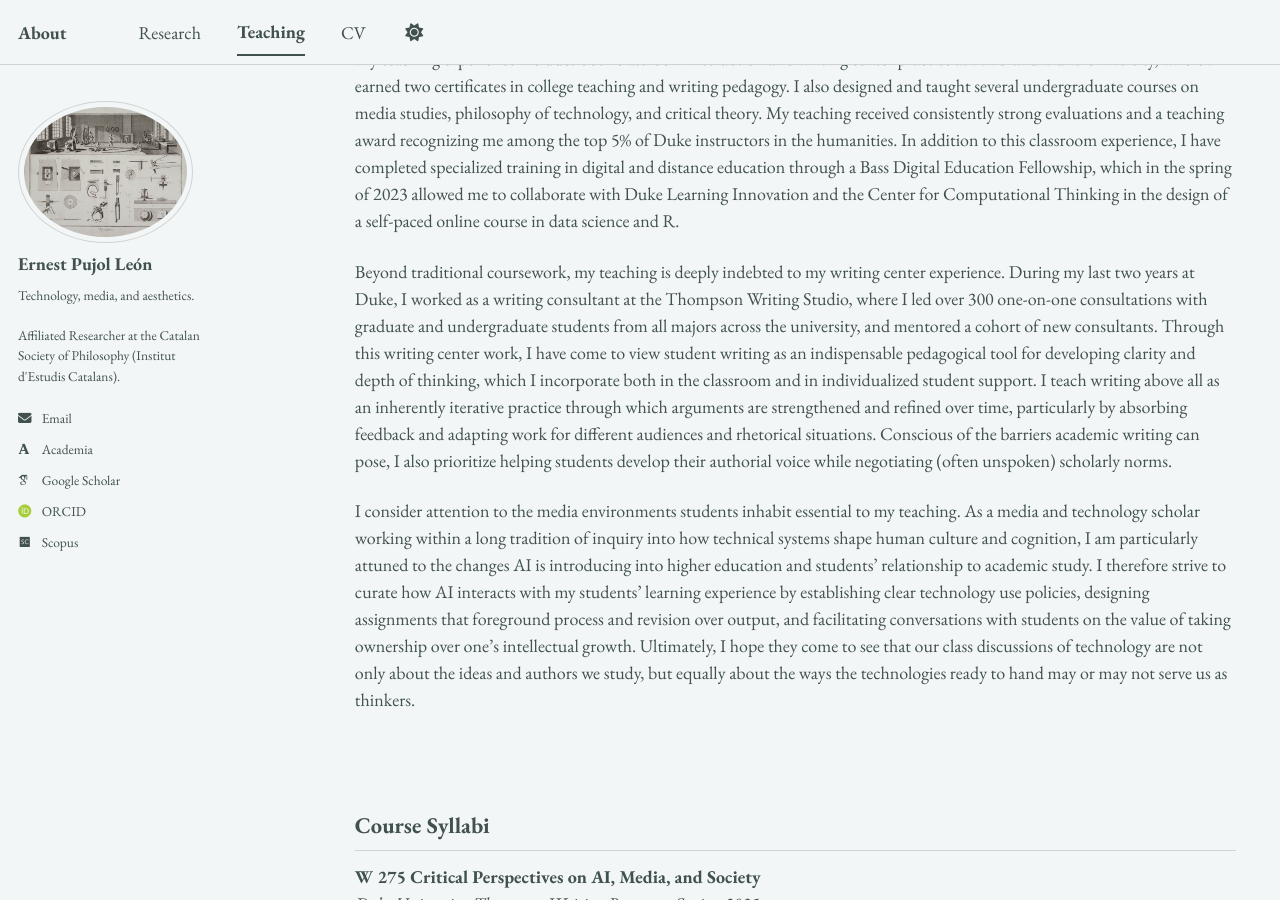
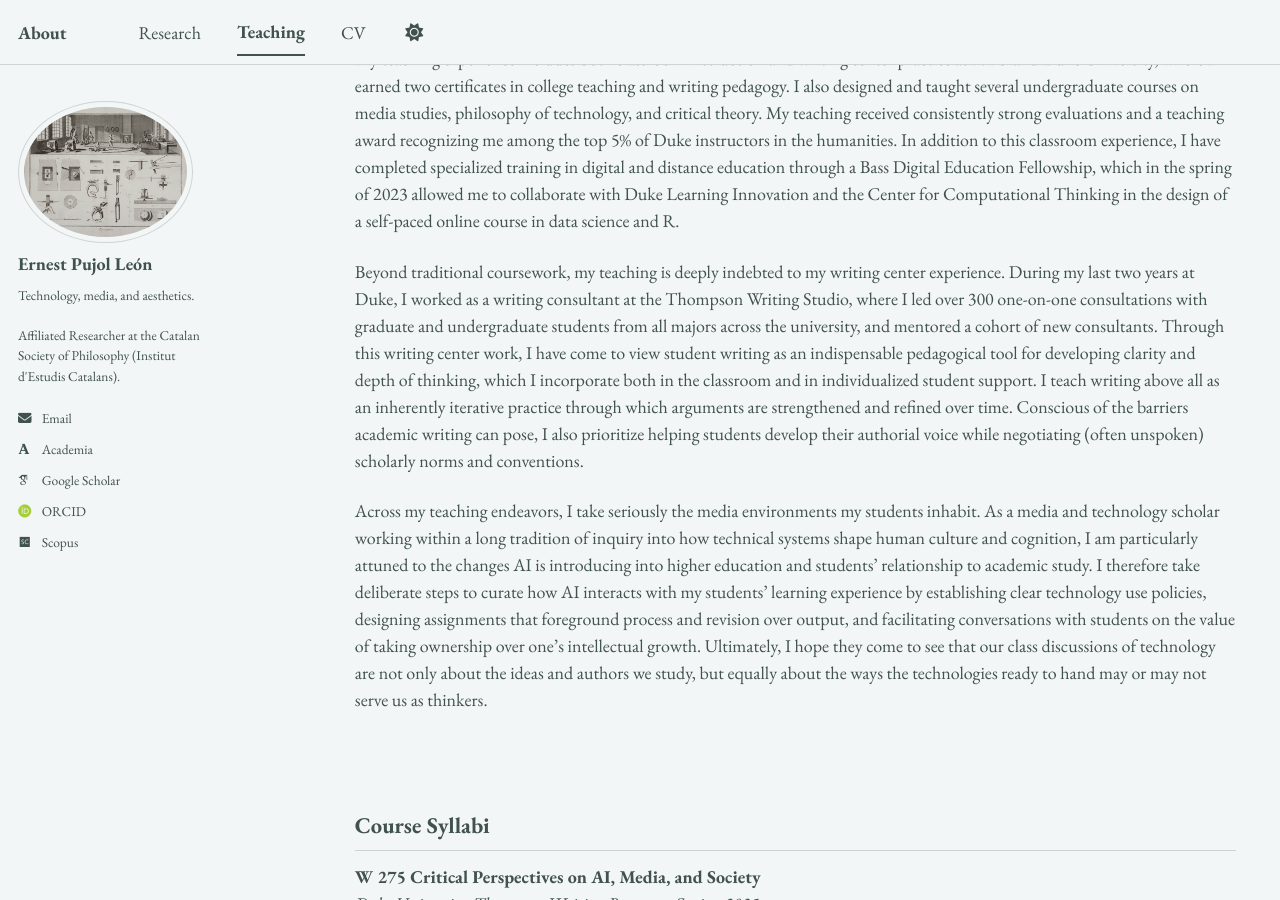
Before and after one commit to epujol90/epujol90.github.io, a Jekyll site: the page built from _pages/teaching.md, in a window 1280 px wide and 900 px high, scrolled down 282 px. Built offline with Jekyll 4.4.1, drawn with Linux system fonts in a browser that asks for light colours; some web fonts are replaced; a script bundle is joined from its source files by our own code; library files that are not in the unit come from our copies.

Commit message:
Update teaching.md

```diff
--- a/_pages/teaching.md
+++ b/_pages/teaching.md
@@ -9,9 +9,9 @@ As a teacher, my main goal is to help students become discerning interpreters of
 
 My teaching experience includes both classroom instruction and writing center practice at NYU and Duke University, where I earned two certificates in college teaching and writing pedagogy. I also designed and taught several undergraduate courses on media studies, philosophy of technology, and critical theory. My teaching received consistently strong evaluations and a teaching award recognizing me among the top 5% of Duke instructors in the humanities. In addition to this classroom experience, I have completed specialized training in digital and distance education through a Bass Digital Education Fellowship, which in the spring of 2023 allowed me to collaborate with Duke Learning Innovation and the Center for Computational Thinking in the design of a self-paced online course in data science and R.
 
-Beyond traditional coursework, my teaching is deeply indebted to my writing center experience. During my last two years at Duke, I worked as a writing consultant at the Thompson Writing Studio, where I led over 300 one-on-one consultations with graduate and undergraduate students from all majors across the university, and mentored a cohort of new consultants. Through this writing center work, I have come to view student writing as an indispensable pedagogical tool for developing clarity and depth of thinking, which I incorporate both in the classroom and in individualized student support. I teach writing above all as an inherently iterative practice through which arguments are strengthened and refined over time, particularly by absorbing feedback and adapting work for different audiences and rhetorical situations. Conscious of the barriers academic writing can pose, I also prioritize helping students develop their authorial voice while negotiating (often unspoken) scholarly norms.
+Beyond traditional coursework, my teaching is deeply indebted to my writing center experience. During my last two years at Duke, I worked as a writing consultant at the Thompson Writing Studio, where I led over 300 one-on-one consultations with graduate and undergraduate students from all majors across the university, and mentored a cohort of new consultants. Through this writing center work, I have come to view student writing as an indispensable pedagogical tool for developing clarity and depth of thinking, which I incorporate both in the classroom and in individualized student support. I teach writing above all as an inherently iterative practice through which arguments are strengthened and refined over time. Conscious of the barriers academic writing can pose, I also prioritize helping students develop their authorial voice while negotiating (often unspoken) scholarly norms and conventions.
 
-I consider attention to the media environments students inhabit essential to my teaching. As a media and technology scholar working within a long tradition of inquiry into how technical systems shape human culture and cognition, I am particularly attuned to the changes AI is introducing into higher education and students’ relationship to academic study. I therefore strive to curate how AI interacts with my students’ learning experience by establishing clear technology use policies, designing assignments that foreground process and revision over output, and facilitating conversations with students on the value of taking ownership over one’s intellectual growth. Ultimately, I hope they come to see that our class discussions of technology are not only about the ideas and authors we study, but equally about the ways the technologies ready to hand may or may not serve us as thinkers.
+Across my teaching endeavors, I take seriously the media environments my students inhabit. As a media and technology scholar working within a long tradition of inquiry into how technical systems shape human culture and cognition, I am particularly attuned to the changes AI is introducing into higher education and students’ relationship to academic study. I therefore take deliberate steps to curate how AI interacts with my students’ learning experience by establishing clear technology use policies, designing assignments that foreground process and revision over output, and facilitating conversations with students on the value of taking ownership over one’s intellectual growth. Ultimately, I hope they come to see that our class discussions of technology are not only about the ideas and authors we study, but equally about the ways the technologies ready to hand may or may not serve us as thinkers.
 <br>
 <br>
 <br>
```
